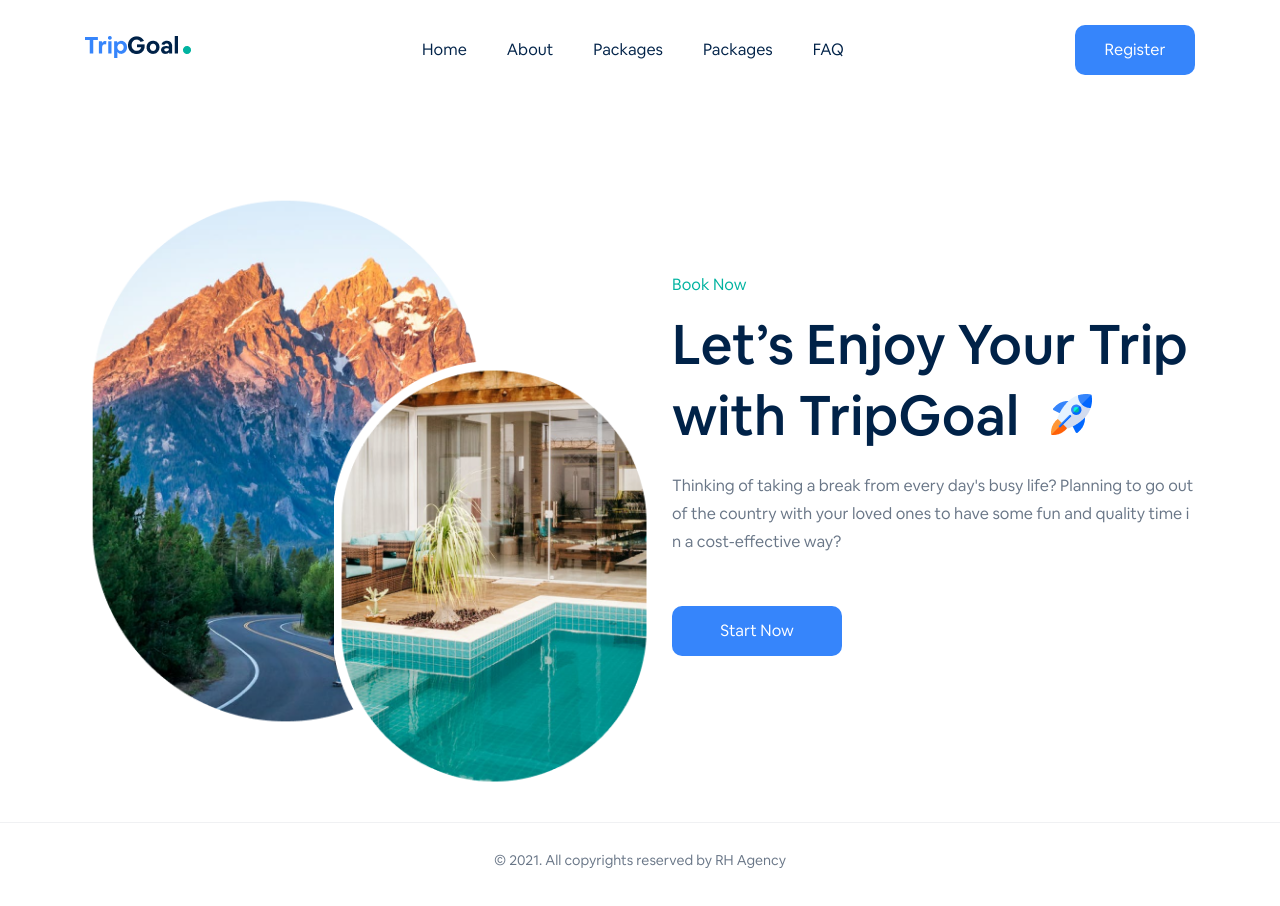
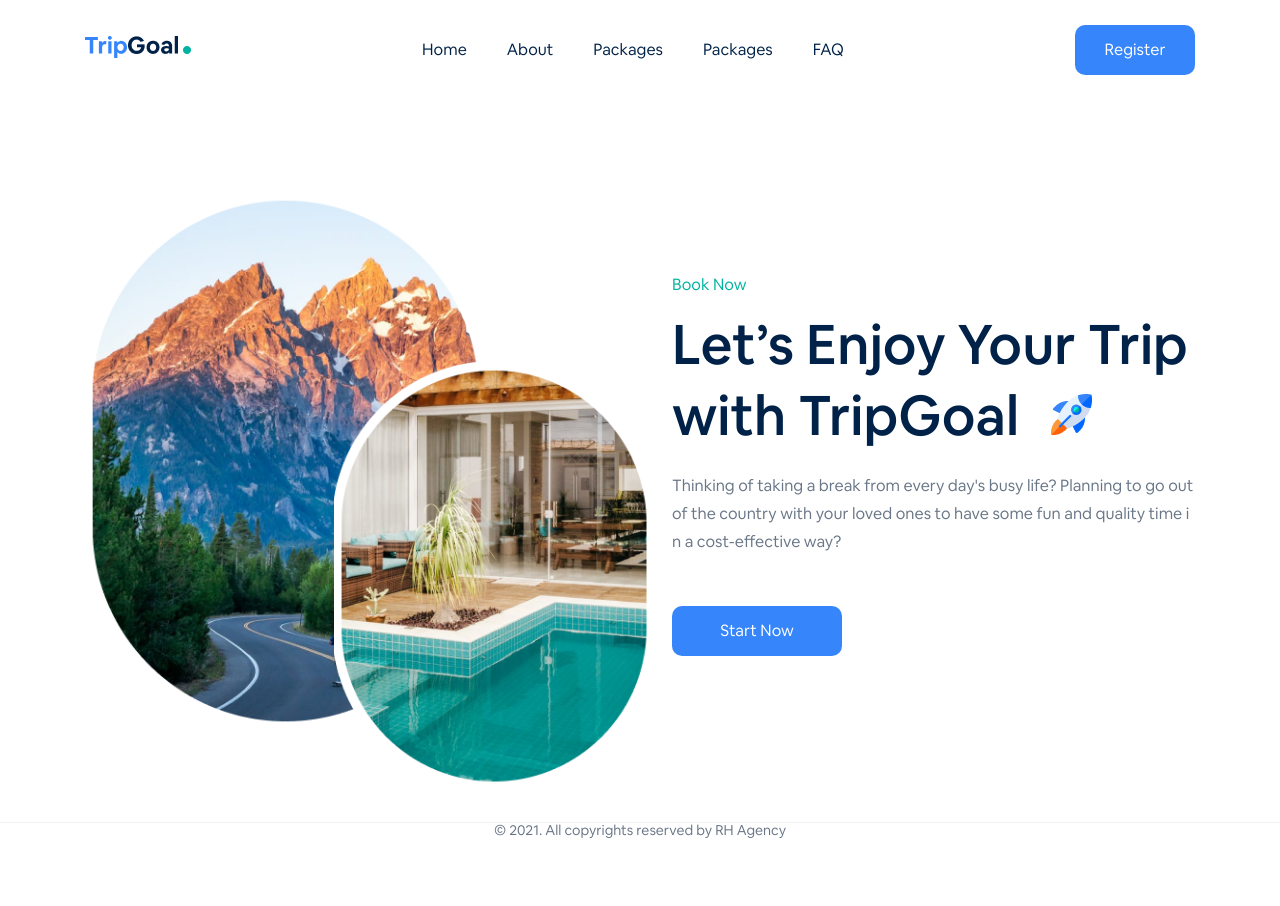
Before and after one commit to EvilEl/nuxtssr, a Nuxt app: page / in a window 1280 px wide. Shown: the top 906 px of the page. After the commit the page ends 839 px from the top, so only its background shows below. Built offline with nearby package versions, Linux system fonts and the light colour scheme.

Commit message:
fix footer

```diff
--- a/layouts/Authuser.vue
+++ b/layouts/Authuser.vue
@@ -83,7 +83,8 @@ export default {
   }
 }
 .footer {
-  padding: 30px 0px 50px;
+  max-height: 70px;
+  height: 100%;
   display: flex;
   align-items: center;
   justify-content: center;
```
